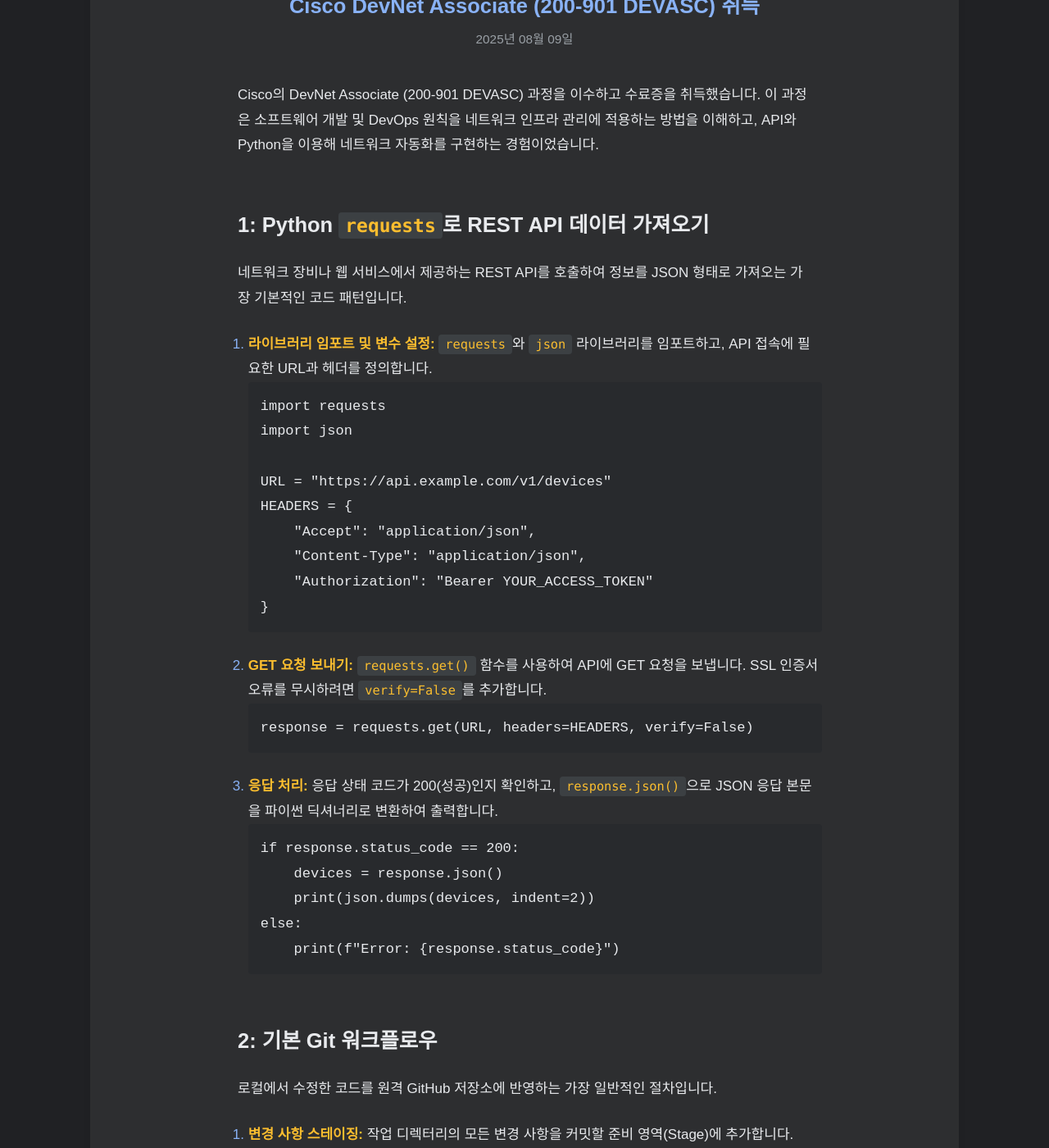
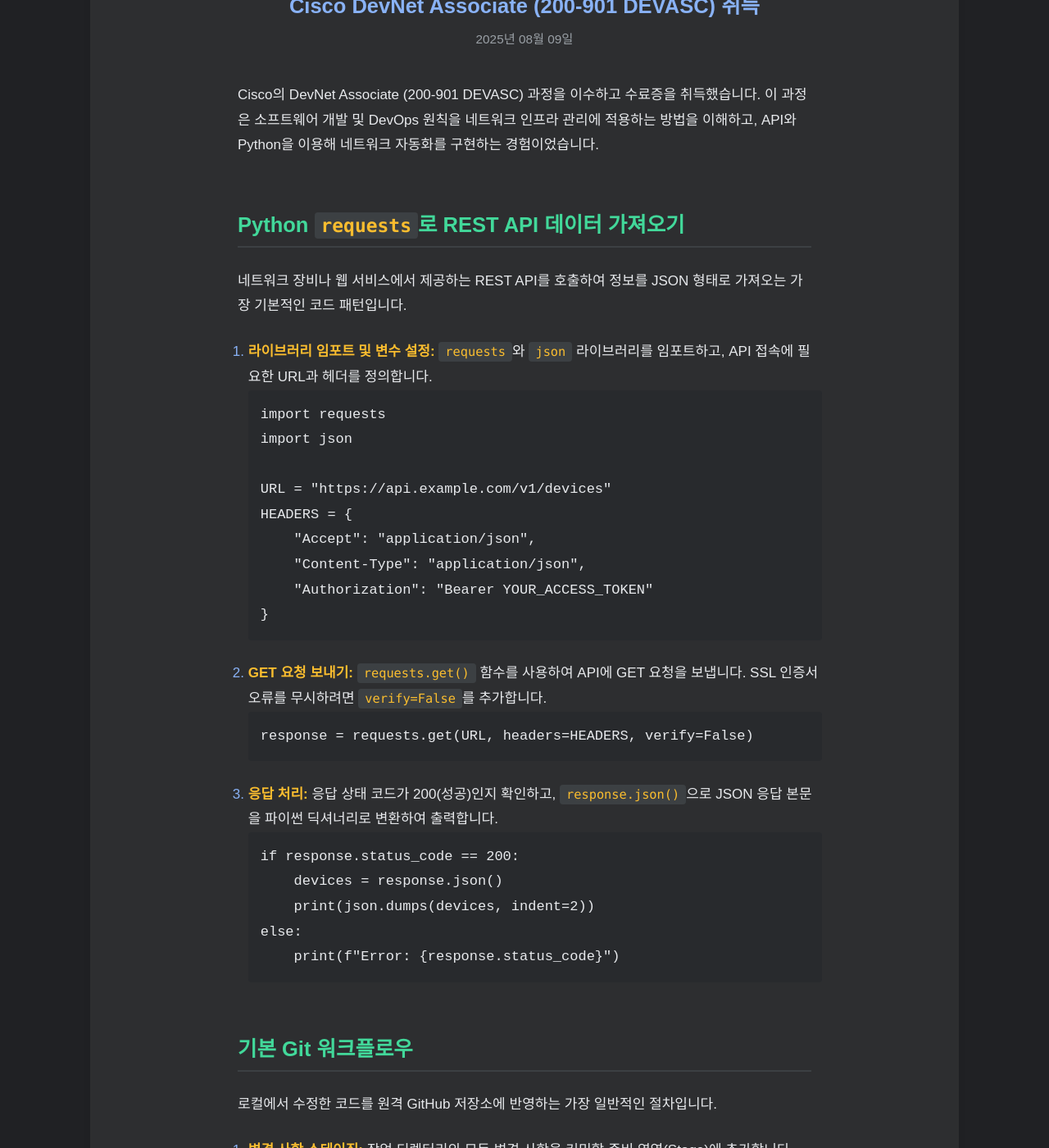
Before and after one commit to HamaP0/HamaP0.github.io, a Jekyll site: the page built from _posts/자격증/2025-08-09-DEVASC.md, in a window 1280 px wide and 1400 px high, scrolled down 198 px. Shown: the whole window at 82% size. Built offline with Jekyll 4.4.1, drawn with Linux system fonts in a browser that asks for light colours; some web fonts are replaced.

Commit message:
Update 2025-08-09-DEVASC.md

````diff
--- a/_posts/자격증/2025-08-09-DEVASC.md
+++ b/_posts/자격증/2025-08-09-DEVASC.md
@@ -7,7 +7,7 @@
 ---
 Cisco의 DevNet Associate (200-901 DEVASC) 과정을 이수하고 수료증을 취득했습니다. 이 과정은 소프트웨어 개발 및 DevOps 원칙을 네트워크 인프라 관리에 적용하는 방법을 이해하고, API와 Python을 이용해 네트워크 자동화를 구현하는 경험이었습니다.
 
-## 1: Python `requests`로 REST API 데이터 가져오기
+### Python `requests`로 REST API 데이터 가져오기
 
 네트워크 장비나 웹 서비스에서 제공하는 REST API를 호출하여 정보를 JSON 형태로 가져오는 가장 기본적인 코드 패턴입니다.
 
@@ -38,7 +38,7 @@
         print(f"Error: {response.status_code}")
     ```
 
-## 2: 기본 Git 워크플로우
+### 기본 Git 워크플로우
 
 로컬에서 수정한 코드를 원격 GitHub 저장소에 반영하는 가장 일반적인 절차입니다.
 
@@ -53,7 +53,7 @@
 
 4.  **상태 확인:** `git status`로 현재 작업 디렉터리의 상태를, `git log`로 커밋 이력을 확인합니다.
 
-## 소프트웨어 개발 핵심 개념
+#### 소프트웨어 개발 핵심 개념
 
 이 과정은 특정 코드 문법보다 개발 전반에 걸친 개념을 이해하는 것이 중요했습니다. `print()`나 `git commit` 같은 개별 명령은 쉽게 찾을 수 있지만, 그 배경에 있는 원리를 아는 것이 핵심입니다.
 
````
Also changed, not shown: other parts of _posts/자격증/2025-08-09-DEVASC.md (+1 -1 lines).
